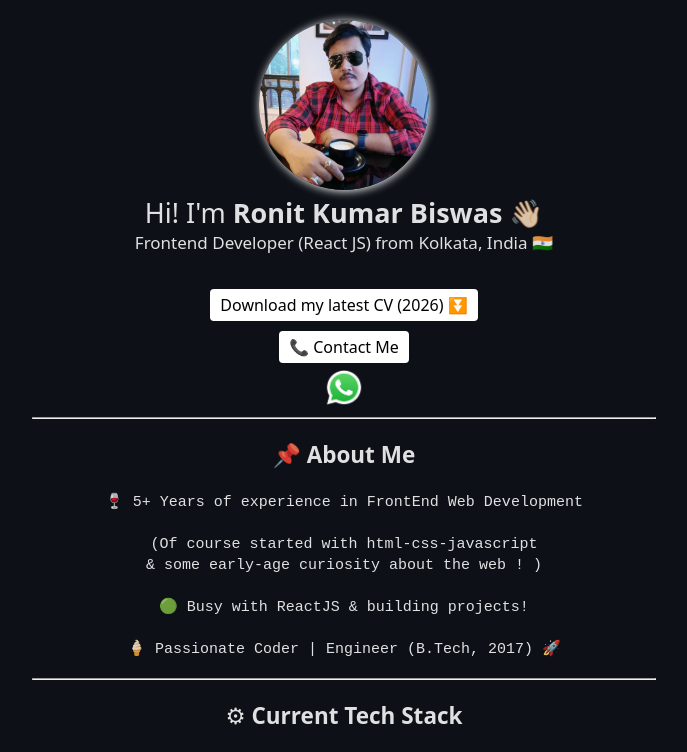
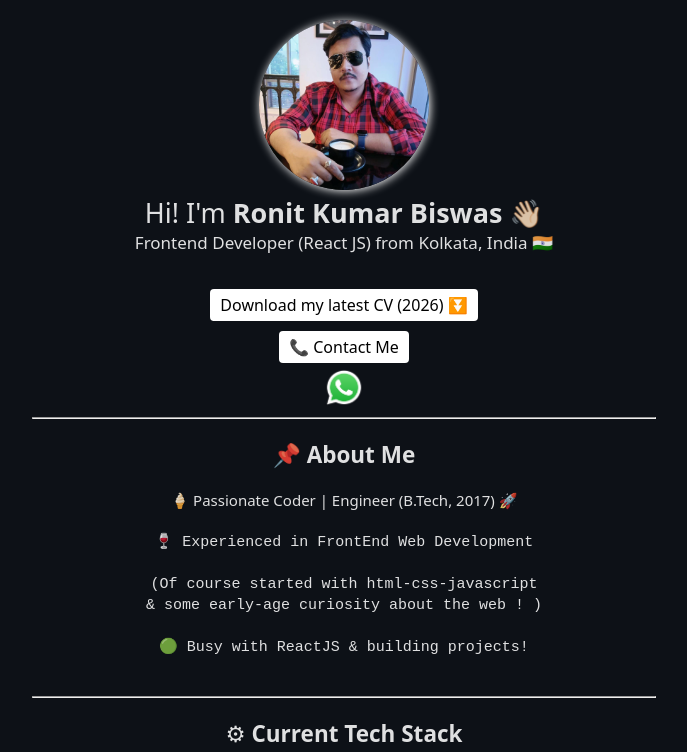
Before and after one commit to ronitkbiswas/myPortfolio, a React (Vite) app: page / in a window 1280 px wide. Shown: the top 752 px of the page, without its empty margins (296-983 px from the left). Built offline with nearby package versions, Linux system fonts and the light colour scheme.

Commit message:
Rearrange AboutMe section content for clarity and emphasis

```diff
--- a/src/sections/About.jsx
+++ b/src/sections/About.jsx
@@ -3,15 +3,17 @@ export default function AboutMe() {
         <>
         <h2>📌 About Me</h2>
         <br></br>
-<span style={{fontSize:"15px", fontFamily: "monospace"}}>🍷 5+ Years of experience in FrontEnd Web Development
+        <span>🍦 Passionate Coder | Engineer (B.Tech, 2017) 🚀</span>
+        <br></br><br></br>
+<span style={{fontSize:"15px", fontFamily: "monospace"}}>🍷 Experienced in FrontEnd Web Development
     <br></br>
     <br></br>
     (Of course started with html-css-javascript
     <br></br> & some early-age curiosity about the web ! )
 <br></br><br></br>
 <span>🟢 Busy with ReactJS & building projects!</span>
-<br></br><br></br>
-<span>🍦 Passionate Coder | Engineer (B.Tech, 2017) 🚀</span>
+<br></br>
+
         </span>
         </>
     );
```
